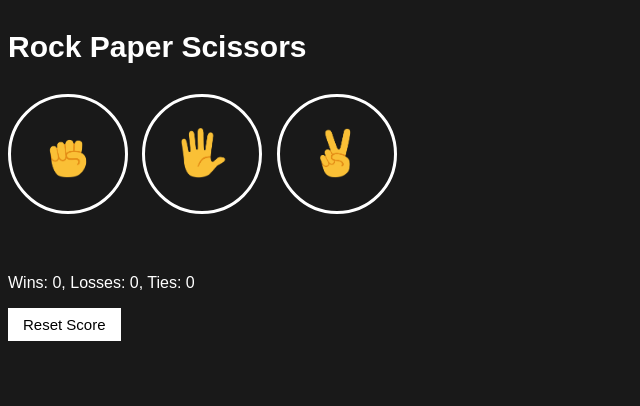
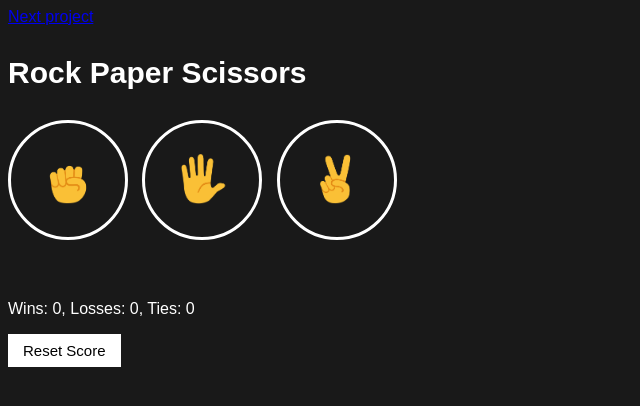
Before and after one commit to nav-47/javascript-project, a plain HTML site: page 10-rock-paper-scissors.html in a window 1280 px wide. Shown: the whole page, without its empty margins (0-640 px from the left). Drawn offline with Linux system fonts and the light colour scheme.

Commit message:
Update 10-rock-paper-scissors.html

```diff
--- a/10-rock-paper-scissors.html
+++ b/10-rock-paper-scissors.html
@@ -5,6 +5,7 @@
     <link rel="stylesheet" href="styles/10-rock-paper-scissors.css">
   </head>
   <body>
+    <a href="todo-list.html">Next project</a>
     <p class="title">
       Rock Paper Scissors
     </p>
```
